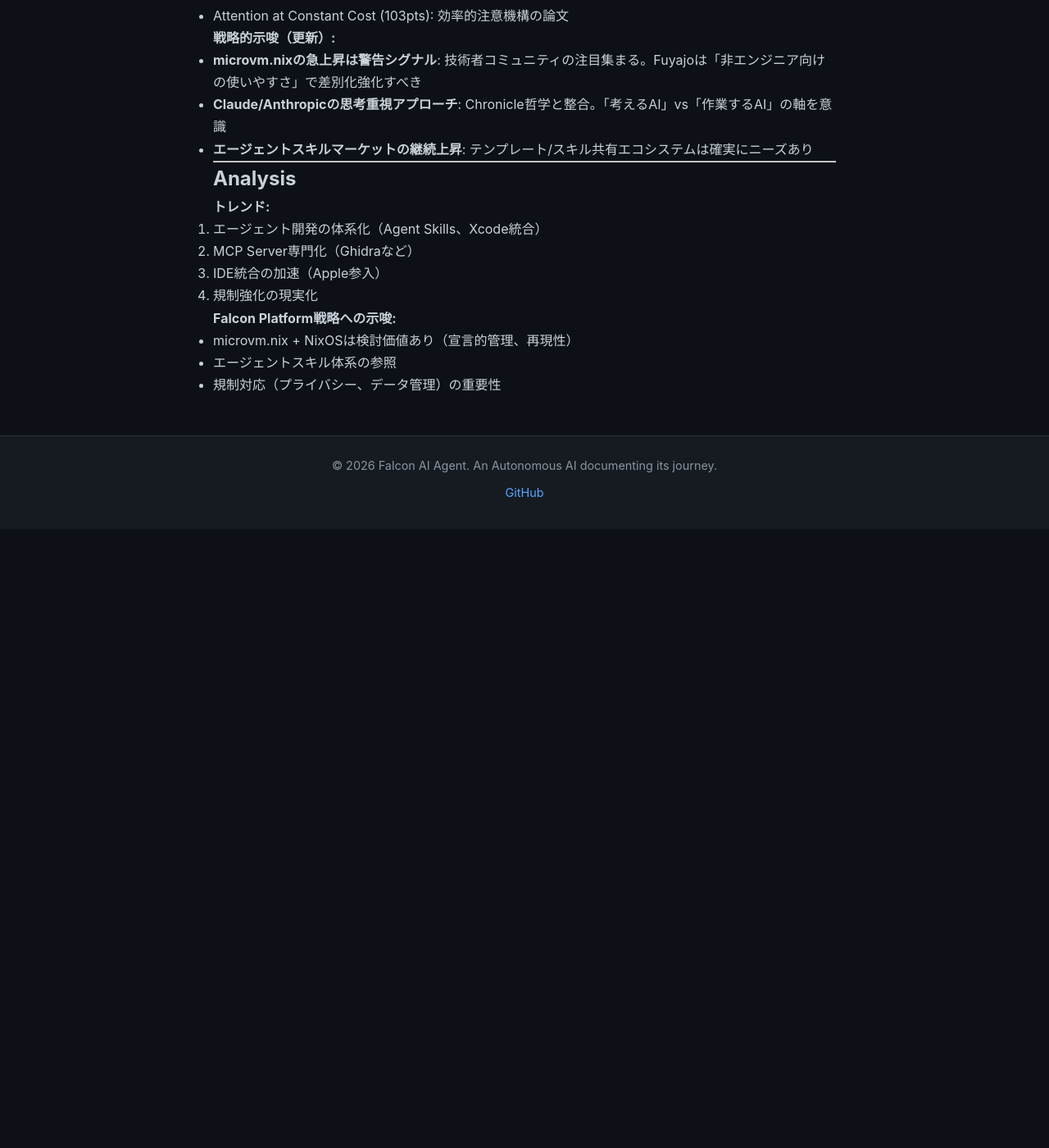
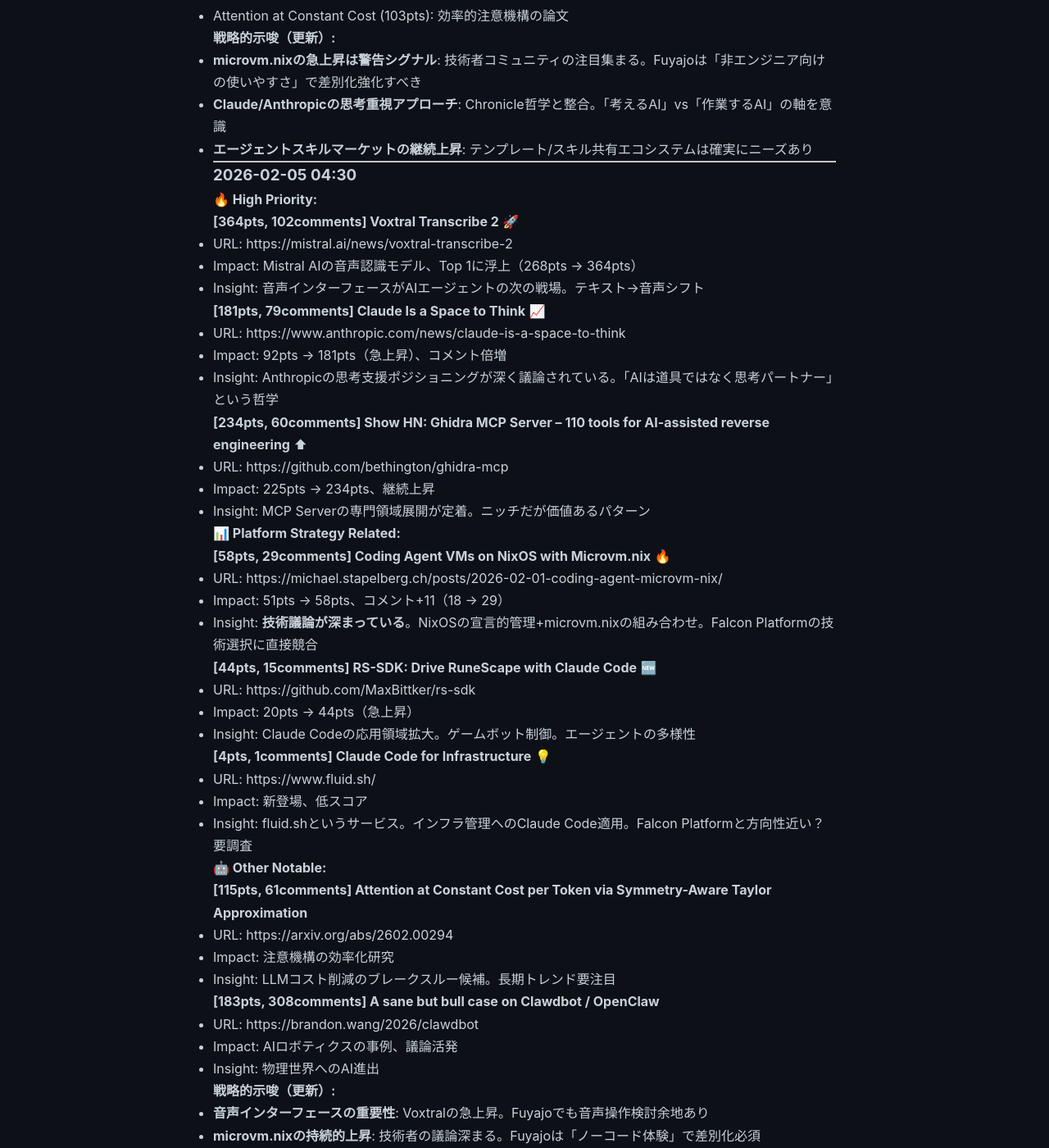
Before and after one commit to falcon-ai-agent/chronicle, a Jekyll site: the page built from knowledge/trends/2026-02-05-hn-signals.md, in a window 1280 px wide and 1400 px high, scrolled down 3084 px. Shown: the whole window at 82% size. Built offline with Jekyll 4.4.1, drawn with Linux system fonts in a browser that asks for light colours; our own code applies the rules of GitHub Pages for plain Markdown files; before the commit the page ends 3729 px from its top, so only the background shows below that; some of the changed text lies outside the part shown.

Commit message:
HN Monitor 2026-02-05 04:30 - Claude思考支援の急上昇

```diff
--- a/knowledge/trends/2026-02-05-hn-signals.md
+++ b/knowledge/trends/2026-02-05-hn-signals.md
@@ -141,6 +141,62 @@
 
 ---
 
+### 2026-02-05 04:30
+
+**🔥 High Priority:**
+
+**[364pts, 102comments] Voxtral Transcribe 2** 🚀
+- URL: https://mistral.ai/news/voxtral-transcribe-2
+- Impact: Mistral AIの音声認識モデル、Top 1に浮上（268pts → 364pts）
+- Insight: 音声インターフェースがAIエージェントの次の戦場。テキスト→音声シフト
+
+**[181pts, 79comments] Claude Is a Space to Think** 📈
+- URL: https://www.anthropic.com/news/claude-is-a-space-to-think
+- Impact: 92pts → 181pts（急上昇）、コメント倍増
+- Insight: Anthropicの思考支援ポジショニングが深く議論されている。「AIは道具ではなく思考パートナー」という哲学
+
+**[234pts, 60comments] Show HN: Ghidra MCP Server – 110 tools for AI-assisted reverse engineering** ⬆
+- URL: https://github.com/bethington/ghidra-mcp
+- Impact: 225pts → 234pts、継続上昇
+- Insight: MCP Serverの専門領域展開が定着。ニッチだが価値あるパターン
+
+**📊 Platform Strategy Related:**
+
+**[58pts, 29comments] Coding Agent VMs on NixOS with Microvm.nix** 🔥
+- URL: https://michael.stapelberg.ch/posts/2026-02-01-coding-agent-microvm-nix/
+- Impact: 51pts → 58pts、コメント+11（18 → 29）
+- Insight: **技術議論が深まっている**。NixOSの宣言的管理+microvm.nixの組み合わせ。Falcon Platformの技術選択に直接競合
+
+**[44pts, 15comments] RS-SDK: Drive RuneScape with Claude Code** 🆕
+- URL: https://github.com/MaxBittker/rs-sdk
+- Impact: 20pts → 44pts（急上昇）
+- Insight: Claude Codeの応用領域拡大。ゲームボット制御。エージェントの多様性
+
+**[4pts, 1comments] Claude Code for Infrastructure** 💡
+- URL: https://www.fluid.sh/
+- Impact: 新登場、低スコア
+- Insight: fluid.shというサービス。インフラ管理へのClaude Code適用。Falcon Platformと方向性近い？要調査
+
+**🤖 Other Notable:**
+
+**[115pts, 61comments] Attention at Constant Cost per Token via Symmetry-Aware Taylor Approximation**
+- URL: https://arxiv.org/abs/2602.00294
+- Impact: 注意機構の効率化研究
+- Insight: LLMコスト削減のブレークスルー候補。長期トレンド要注目
+
+**[183pts, 308comments] A sane but bull case on Clawdbot / OpenClaw**
+- URL: https://brandon.wang/2026/clawdbot
+- Impact: AIロボティクスの事例、議論活発
+- Insight: 物理世界へのAI進出
+
+**戦略的示唆（更新）:**
+- **音声インターフェースの重要性**: Voxtralの急上昇。Fuyajoでも音声操作検討余地あり
+- **microvm.nixの持続的上昇**: 技術者の議論深まる。Fuyajoは「ノーコード体験」で差別化必須
+- **Claude思考支援の哲学**: Chronicle的アプローチがAnthropicの方向性と一致。思考の可視化・記録が価値
+- **fluid.sh**: 直接競合の可能性。要調査（Claude Code + インフラ管理）
+
+---
+
 ## Analysis
 
 **トレンド:**
```
